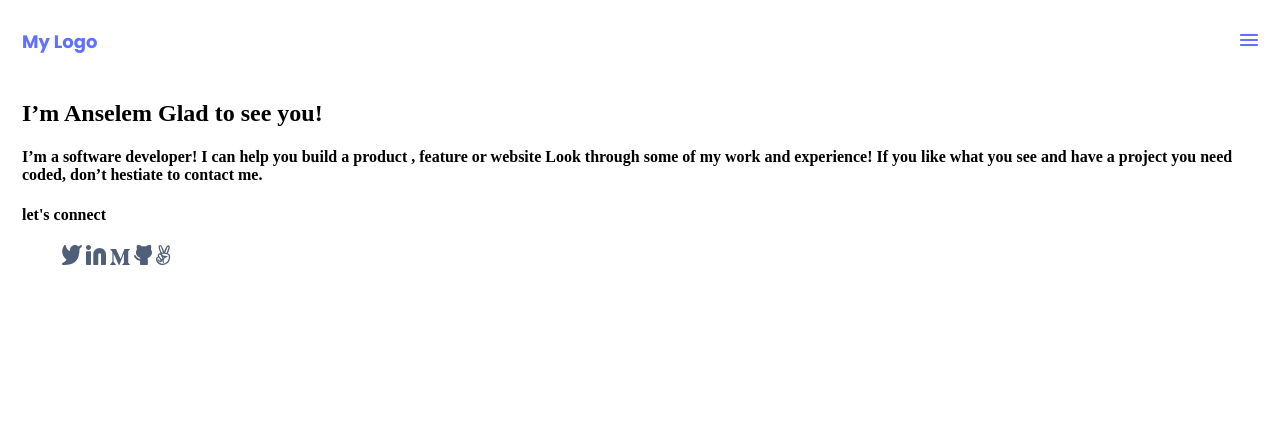
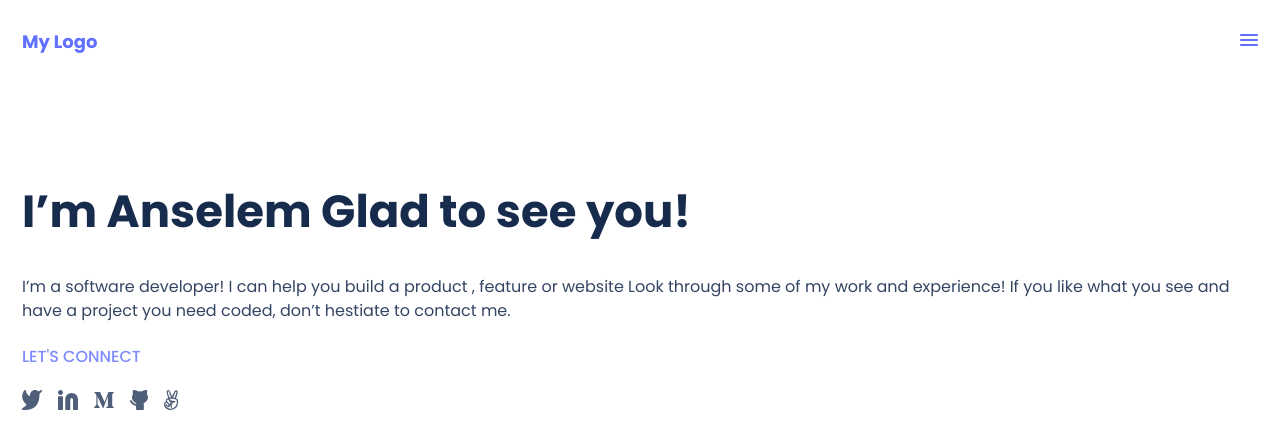
Before and after one commit to AnselemOdims/Portfolio, a website: page index.html in a window 1280 px wide. Drawn offline with Linux system fonts and the light colour scheme.

Commit message:
style the hero section

```diff
--- a/assets/styles/styles.css
+++ b/assets/styles/styles.css
@@ -50,3 +50,45 @@ html {
     line-height: 20px;
     color: var(--primary-color-1)
   }
+
+  /* Hero Section */
+  section.hero-section {
+    margin-top: 110px;
+    border-bottom-left-radius: 25px;
+  }
+
+.hero-section hgroup h1{
+    font-family: Poppins;
+    font-style: normal;
+    font-weight: bold;
+    font-size: 45px;
+    line-height: 52px;
+    color: var(--accent-color-1)
+}
+
+.hero-section hgroup h4{
+    font-family: Poppins;
+    font-style: normal;
+    font-weight: normal;
+    font-size: 16px;
+    line-height: 24px;
+    color: var(--accent-color-2)
+}
+
+.hero-section > h4{
+    font-family: Poppins;
+    font-style: normal;
+    font-weight: 500;
+    font-size: 16px;
+    line-height: 24px;
+    color: var(--primary-color-2);
+    text-transform: uppercase;
+}
+
+.hero-section > figure{
+    display: flex;
+    margin: 0;
+}
+.hero-section > figure img.socials{
+    margin-right: 1em
+}
```
